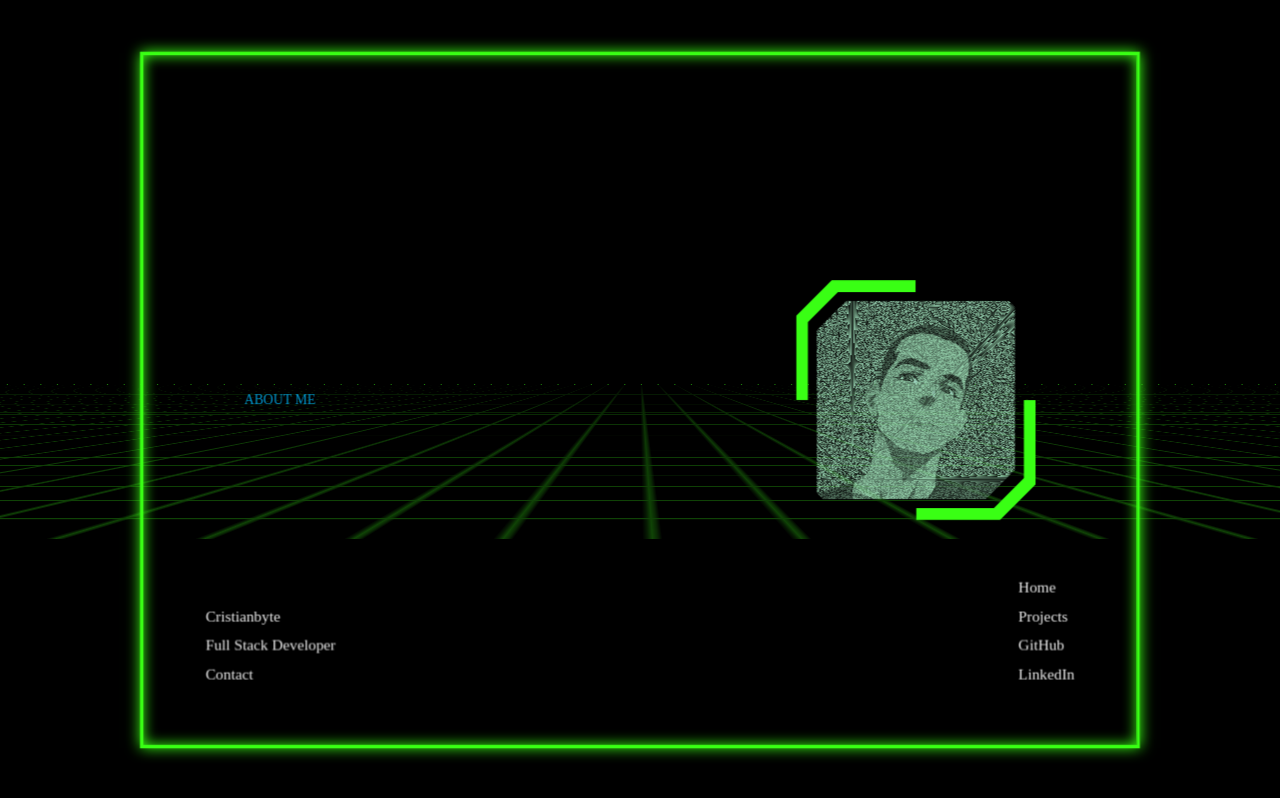
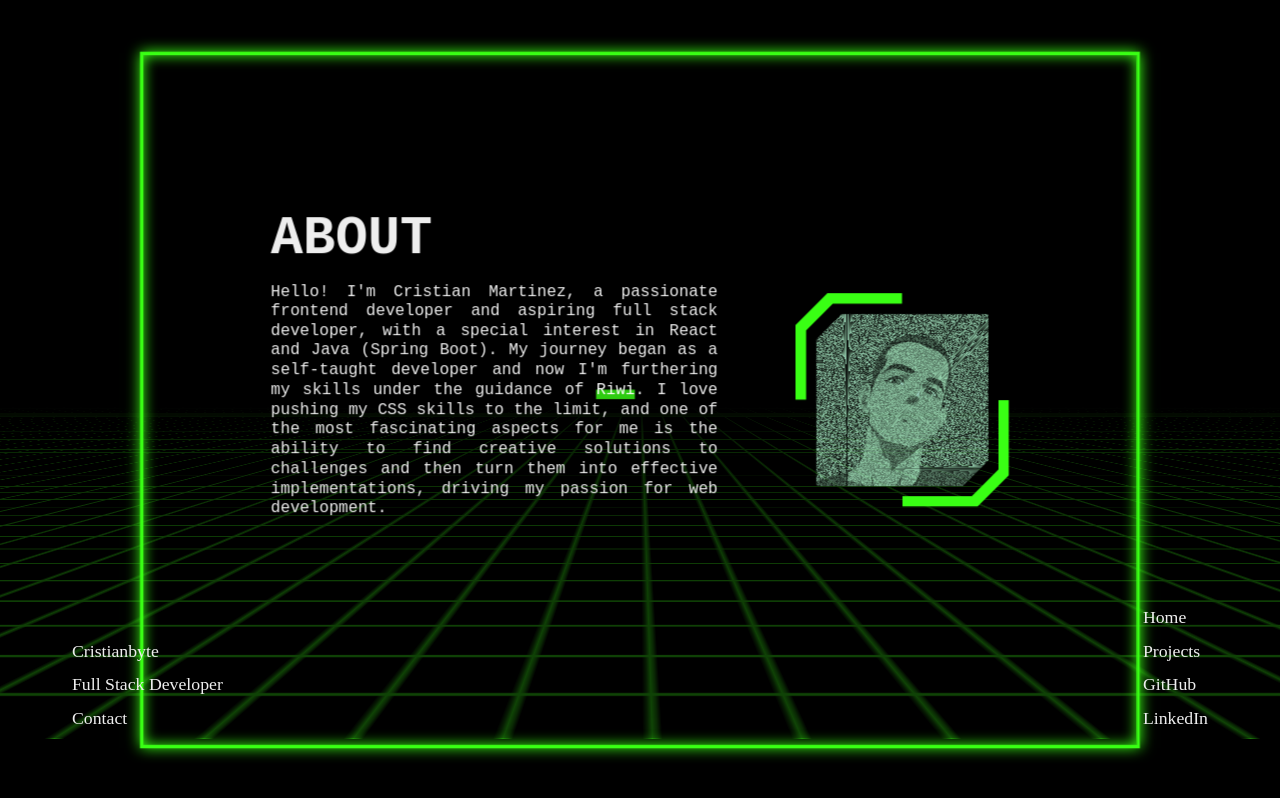
Before and after one commit to cristianbyte/cristianbyte, a React (Vite) app: page / in a window 1280 px wide. Both pictures are taken after a click on the link "About". Built offline with nearby package versions, Linux system fonts and the light colour scheme; a web font is replaced by a local one.

Commit message:
working on projects section

```diff
--- a/package.json
+++ b/package.json
@@ -12,6 +12,7 @@
     "preview": "vite preview"
   },
   "dependencies": {
+    "node": "^18.20.2",
     "react": "^18.2.0",
     "react-dom": "^18.2.0"
   },
--- a/src/App.css
+++ b/src/App.css
@@ -45,6 +45,12 @@ a{
   height: 100vh;
   width: 90vw;
 }
+.app__window--clean{
+  border: none;
+  box-shadow: none;
+  transform: rotateY(-30deg);
+  transform-origin: right;
+}
 
 .backwards{
   transform: translateZ(-1000rem) translateY(-40rem) scale(.1);
@@ -61,6 +67,7 @@ a{
 }
 
 .app__floor{
+  transition: bottom 1s ease-in;
   position: absolute;
   transform-style: preserve-3d;
   -webkit-transform-style: preserve-3d;
@@ -73,14 +80,40 @@ a{
   background-size: 30px 30px;
   will-change: background-position;
   animation: forward linear 1s infinite ;
+  bottom: -55vh;
 }
 
 .horizon{
   background-image: linear-gradient( #000000FF, #000000BB);
-  top: 0;
+  bottom: 0;
   left: 0;
   width: 100%;
   height: 100%;
+  z-index: -1;
+}
+
+.opacity-d{
+  opacity: 0;
+  display: none;
+}
+
+.take-off{
+  bottom: -150vh;
+  transform: rotateX(120def);
+}
+
+.underlining{
+  position: relative;
+}
+
+.underlining::before{
+  bottom: 0%;
+  position: absolute;
+  content: '';
+  width: 100%;
+  height: 50%;
+  background-color: var(--greeNeon);
+  opacity: .8;
   z-index: -1;
 }
 
--- a/src/App.jsx
+++ b/src/App.jsx
@@ -3,6 +3,7 @@ import About from './components/about';
 import Header from './components/header'
 import Nav from './components/nav'
 import './App.css'
+import Projects from './components/projects';
 
 function App() {
 
@@ -10,25 +11,40 @@ function App() {
 
 
   const changeDisplay = (actual) => {
+    if(actual == 'Home' || actual == 'About'){
       const window = document.querySelector('.app__window');
+      const floor = document.querySelector('.app__floor');
       window.classList.add('backwards');
+      floor.classList.remove('take-off');
       setTimeout(() => {
         window.classList.remove('backwards');
+        window.classList.remove('app__window--clean')
         setDisplay(actual);
       }, 1100);
+    }else{
+      window.classList.add('backwards')
+      floor.classList.add('take-off');
+      setTimeout(() => {
+        window.classList.remove('backwards');
+        setDisplay('Projects');
+      }, 1000);
+    }
   };
 
   return (
     <>
       <div className="app__scene" >
-        <div className="app__window">
-          {display === 'Home' ? (
-              <Header setDisplays={changeDisplay}  />
-            ) : (
-              <About setDisplays={changeDisplay} />
-            )}
+        <div className={display=='Projects'?'app__window--clean':'app__window'}>
+          {display === 'Home' ?
+            <Header setDisplays={changeDisplay} />
+            :
+            display === 'About' ?
+              <About/>
+              :
+              <Projects/>
+          }
+        </div>
         <Nav setDisplays={changeDisplay} actualDisplay={display}/>
-        </div>
       </div>
       <div className="app__scene">
           <div className="app__floor">
--- a/src/components/about.css
+++ b/src/components/about.css
@@ -1,18 +1,44 @@
 .about{
     display: flex;
-    justify-content: center;
     align-items: center;
+    justify-content: space-evenly;
     flex-direction: row;
-    width: 100%;
-    height: 40%;
+    margin: auto;
+    width: 90%;
+    height: 100%;
     color: var(--blue);
 }
 .about__me{
-    width: 50vw;
+    display: flex;
+    flex-direction: column;
+    justify-content: center;
+    font-family: monospace;
+    width: 50%;
+    height: 100%;
 }
+
+.about__title{
+    color: var(--white);
+    font-size: calc(3vh + 3vw);
+    font-family: mars, monospace;
+    font-weight: bold;
+    position: relative;
+    height: 0;
+    transform: translateY(-10vh);
+}
+
+.about__description{
+    color: var(--white);
+    font-family: monospace;
+    text-align: justify;
+    font-size: calc(.9vh + .9vw);
+    line-height: calc(1.1vh + 1.1vw);
+    width: 100%;
+}
+
 .about__photo{
+    height: 25%;
     position: relative;
-    width: 20%;
     aspect-ratio: 1/1;
     padding: 1.5rem;
     clip-path: polygon(0 0, 0 0, 100% 100%,100% 100%,100% 100%,0 0);
@@ -82,3 +108,36 @@
     background-size: 200% 200%;
   }
 }
+
+@media (orientation: portrait) {
+    .about{
+        margin-top: 5vh;
+        flex-direction: column-reverse;
+        justify-content: center;
+        gap: 5vh;
+    }
+    .about__me{
+        margin-top: 10vh;
+        width: 100%;
+        height: 40%;
+    }
+
+    .about__photo{
+        right: 5%;
+        top: 10%;
+        height: 30%;
+        position: absolute;
+        padding: .2rem;
+    }
+    .about__photo::after{
+        top: 5%;
+        left: 5%;
+        z-index: 10;
+    }
+
+    .about__photo::before{
+        bottom: 5%;
+        right:  5%;
+        z-index: 10;
+    }
+}
--- a/src/components/about.jsx
+++ b/src/components/about.jsx
@@ -6,12 +6,15 @@ export default function About(){
         <div className="about">
         <div className="about__me">
             <h2 className='about__title'>
-                ABOUT ME
-            </h2>
+                ABOUT
+            </h2 >
+            <p className='about__description'>
+                Hello! I'm Cristian Martinez, a passionate frontend developer and aspiring full stack developer, with a special interest in React and Java (Spring Boot). My journey began as a self-taught developer and now I'm furthering my skills under the guidance of <a className='underlining' href="https://riwi.io/" target="_blank" >Riwi</a>. I love pushing my CSS skills to the limit, and one of the most fascinating aspects for me is the ability to find creative solutions to challenges and then turn them into effective implementations, driving my passion for web development.
+            </p>
         </div>
         <div className="about__photo">
             <div className="photo--filter">
-                <img src={profile} alt="" srcset="" />
+                <img src={profile} alt="" />
             </div>
         </div>
         </div>
--- a/src/components/header.jsx
+++ b/src/components/header.jsx
@@ -1,7 +1,6 @@
-import { useRef } from 'react'
 import './header.css'
 
-export default function Header(){
+export default function Header({setDisplays}){
 
 
     return (
@@ -12,11 +11,11 @@ export default function Header(){
                     <div className="header__options">
                         <a href="https://github.com/cristianbyte/" target="_blank" >
                             <span>see my</span>
-                            <h3>PROJECTS</h3>
+                            <h3 >PROJECTS</h3>
                         </a>
                         <a href="#">
                             <span>more</span>
-                            <h3>ABOUT</h3>
+                            <h3 onClick={()=>{setDisplays('About')}} >ABOUT</h3>
                             <span>me</span>
                         </a>
                     </div>
--- a/src/components/nav.jsx
+++ b/src/components/nav.jsx
@@ -10,6 +10,13 @@ export default function Nav({setDisplays , actualDisplay}){
             return 'Home'
         }
     }
+    function toggleDisplay2(){
+        if(actualDisplay == 'Projects'){
+            return 'About'
+        }else{
+            return 'Projects'
+        }
+    }
 
     return (
         <div className="nav">
@@ -20,7 +27,7 @@ export default function Nav({setDisplays , actualDisplay}){
             </div>
             <div className="nav__links">
                 <a href='#' data-delay='1' onClick={()=>{setDisplays(toggleDisplay())}} >{toggleDisplay()}</a>
-                <a href='#' data-delay='2' >projects</a>
+                <a href='#' data-delay='2' onClick={()=>{setDisplays(toggleDisplay2())}}>{toggleDisplay2()}</a>
                 <a href='#' data-delay='3' >GitHub</a>
                 <a href='#' data-delay='4' >LinkedIn</a>
             </div>
--- /dev/null
+++ b/src/components/projects.css
@@ -0,0 +1,4 @@
+h2{
+    color: white;
+    font-size: 30rem;
+}
--- /dev/null
+++ b/src/components/projects.jsx
@@ -0,0 +1,10 @@
+import './projects.css'
+
+export default function Projects(){
+
+    return (
+        <>
+
+        </>
+        )
+}
--- a/src/index.css
+++ b/src/index.css
@@ -49,9 +49,13 @@ table {
 
 /* Custom */
 
+*{
+	font-family: mars, monospace;
+}
+
 a{
   text-decoration: none;
-  color: black;
+  color: white;
 }
 
 ::selection {
```
Also changed, not shown: 1 other file (tests, documents, lock files or other folders). Lines whose indentation alone changed are shown as unchanged.
